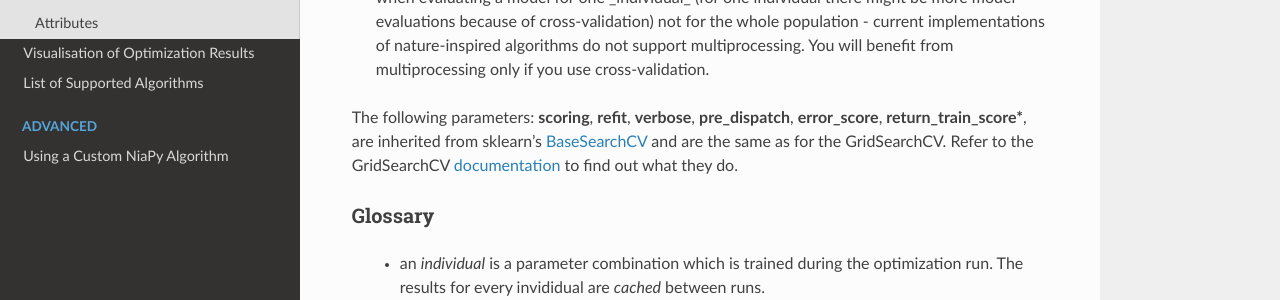
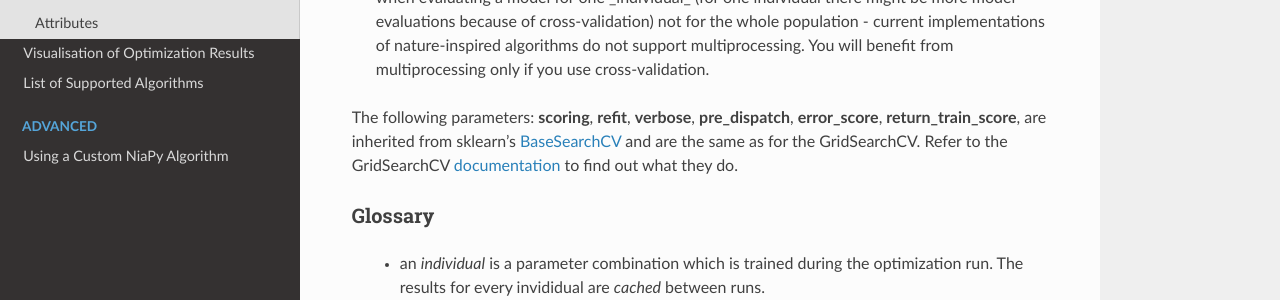
Before and after one commit to timzatko/Sklearn-Nature-Inspired-Algorithms, a Sphinx documentation site: the page built from docs/introduction/nature-inspired-search-cv.rst, in a window 1280 px wide and 900 px high, scrolled down 1031 px. Shown: the part 235-535 px from the top of the window. Built offline with Sphinx 7.4.7 and the Read the Docs theme 2.0.0, drawn with Linux system fonts in a browser that asks for light colours.

Commit message:
Fix typo

```diff
--- a/docs/introduction/nature-inspired-search-cv.rst
+++ b/docs/introduction/nature-inspired-search-cv.rst
@@ -28,7 +28,7 @@ Parameters
 - **verbose**: *int, default=0.* The level of the logging, possible values: 0, 1, 2.
 - **n_jobs**: *int, default=None.* Number of jobs to run in parallel. None means 1 unless in a joblib.parallel_backend context. -1 means using all processors. This affects the number of jobs when evaluating a model for one _individual_ (for one individual there might be more model evaluations because of cross-validation) not for the whole population - current implementations of nature-inspired algorithms do not support multiprocessing. You will benefit from multiprocessing only if you use cross-validation.
 
-The following parameters: **scoring**, **refit**, **verbose**, **pre_dispatch**, **error_score**, **return_train_score***, are inherited from sklearn's `BaseSearchCV <https://github.com/scikit-learn/scikit-learn/blob/1045d16ec13b1cab7878e7555538573d1884aad3/sklearn/model_selection/_search.py#L410>`_ and are the same as for the GridSearchCV.
+The following parameters: **scoring**, **refit**, **verbose**, **pre_dispatch**, **error_score**, **return_train_score**, are inherited from sklearn's `BaseSearchCV <https://github.com/scikit-learn/scikit-learn/blob/1045d16ec13b1cab7878e7555538573d1884aad3/sklearn/model_selection/_search.py#L410>`_ and are the same as for the GridSearchCV.
 Refer to the GridSearchCV `documentation <https://scikit-learn.org/stable/modules/generated/sklearn.model_selection.GridSearchCV.html>`_ to find out what they do.
 
 
```
